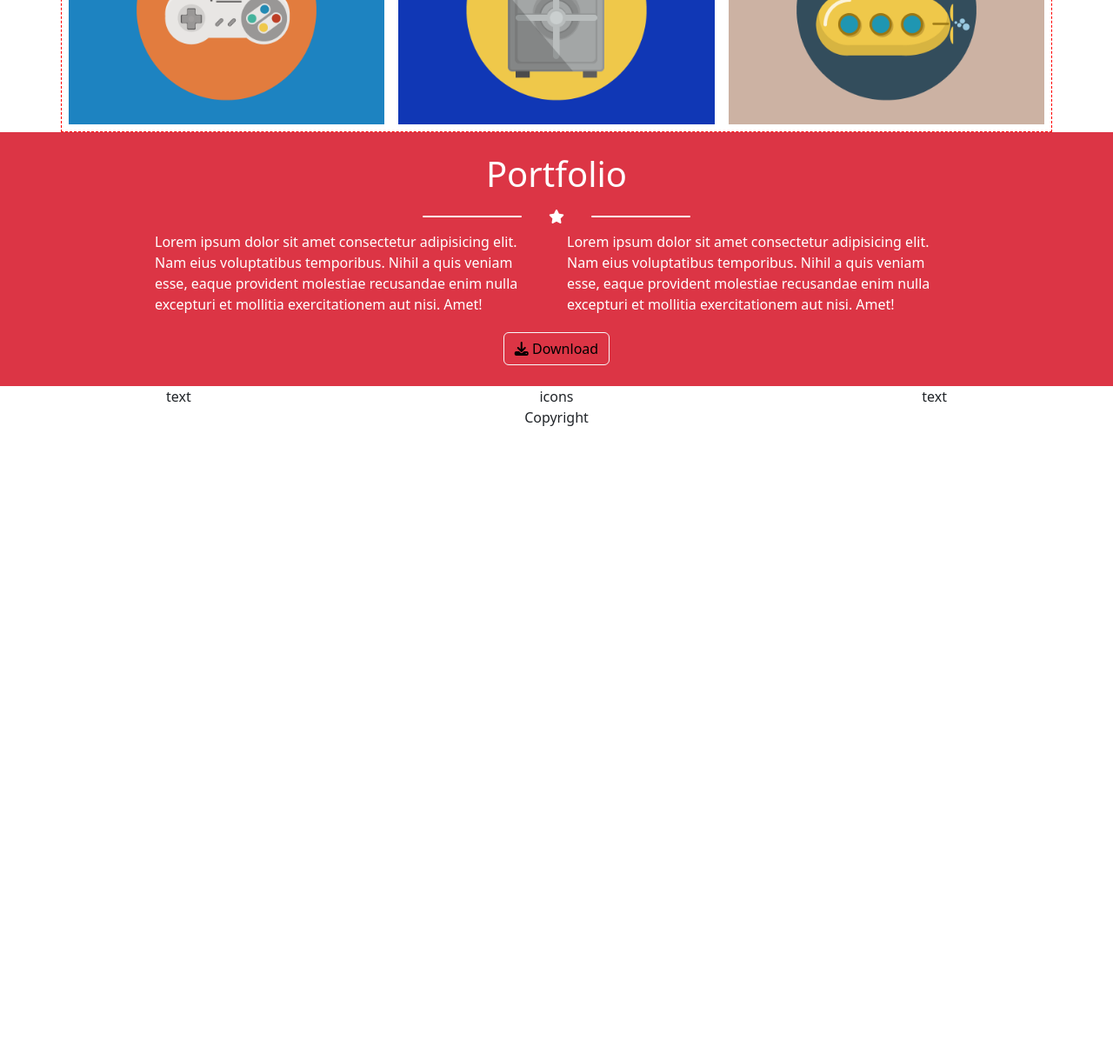
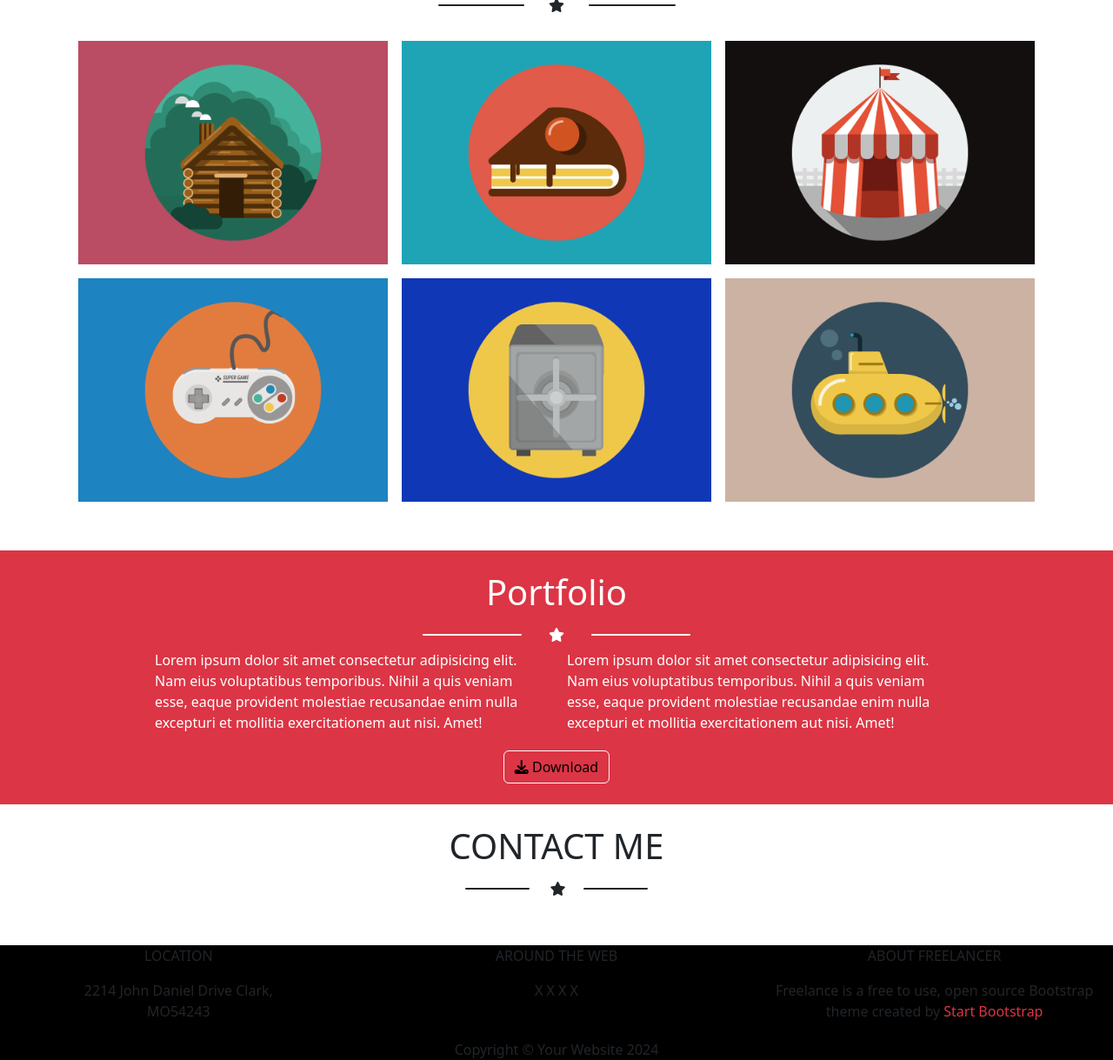
Before and after one commit to AleDelCampo/html-css-bootstrap-freelancer, a plain HTML site: page index.html in a window 1280 px wide. Shown: the part 693-1912 px from the top of the page at 87% size. Before the commit the page ends 1185 px from the top, so only its background shows below. Drawn offline with nearby package versions, Linux system fonts and the light colour scheme.

Commit message:
layout creato, mancano form e dettagli

```diff
--- a/index.html
+++ b/index.html
@@ -45,13 +45,17 @@
 
   <header>
 
-    <div id="jumbo" class="bg-danger text-white text-center py-5">
+    <div class="bg-danger text-white text-center py-5">
       <div class="container text-uppercase">
+
+        <div>
+          <img style="max-width:25%;" src="img/avatar.svg" alt="">
+        </div>
 
         <h1>Start Bootstrap</h1>
 
-            <div class="struttura-titolo col-3 mx-auto">
-                <div class="separator row align-items-center">
+        <div class="  col-3 mx-auto">
+          <div class="row align-items-center">
             <div class="col-5">
               <hr class="border-2 opacity-100 rounded">
             </div>
@@ -74,7 +78,21 @@
 
 
   <main class="container">
-
+    <div class="container text-center py-5 text-uppercase">
+      <h1>Portfolio</h1>
+      <div class="col-3 mx-auto mb-3">
+          <div class="row align-items-center">
+              <div class="col-5">
+                  <hr class="border-2 opacity-100 rounded">
+              </div>
+              <div class="col-2">
+                  <i class="fa-solid fa-star"></i>
+              </div>
+              <div class="col-5">
+                  <hr class="border-2 opacity-100 rounded">
+              </div>
+          </div>
+      </div>
 
     <div class="row row-cols-1 row-cols-md-2 row-cols-lg-3">
       <div class="col p-2">
@@ -145,6 +163,32 @@
     </div>
   </div>
 
+  <div class="py-4">
+    <div class="container d-flex flex-column align-items-center">
+      <div class="col-9">
+        <h1 class="text-center text-uppercase">Contact Me</h1>
+        <div class="col-3 mx-auto mb-4">
+          <div class="row align-items-center">
+            <div class="col-5">
+              <hr class="border-2 opacity-100 rounded">
+            </div>
+            <div class="col-2">
+              <i class="fa-solid fa-star"></i>
+            </div>
+            <div class="col-5">
+              <hr class="border-2 opacity-100 rounded">
+            </div>
+          </div>
+        </div>
+
+
+
+      </div>
+
+    </div>
+
+
+  </div>
 
 
 
@@ -154,24 +198,26 @@
 
 
 
-
-  <footer>
+  <footer class="bg-black">
     <div class="text-center">
-      <div class="row d-flex">
+      <div class="row d-flex row-cols-1 row-cols-md-3 mb-1">
         <div class="col test-dimension">
-          text
+          <p>LOCATION</p>
+          <p>2214 John Daniel Drive Clark,<br>MO54243</p>
         </div>
         <div class="col test-dimension">
-          icons
+          <p>AROUND THE WEB</p>
+          <div> X X X X </div>
         </div>
         <div class="col test-dimension">
-          text
+          <p>ABOUT FREELANCER</p>
+          <p>Freelance is a free to use, open source Bootstrap theme created by <a class="text-danger text-decoration-none" href="">Start Bootstrap</a></p>
         </div>
       </div>
     </div>
 
     <div class="text-center">
-      Copyright
+      Copyright © Your Website 2024
     </div>
   </footer>
 
--- a/style.css
+++ b/style.css
@@ -1,9 +1,4 @@
 /*TEST*/
-.container {
-    border: 1px dashed red;
-}
-
-
 .btn {
     color: black;
 }
```
Lines whose indentation alone changed are shown as unchanged.
